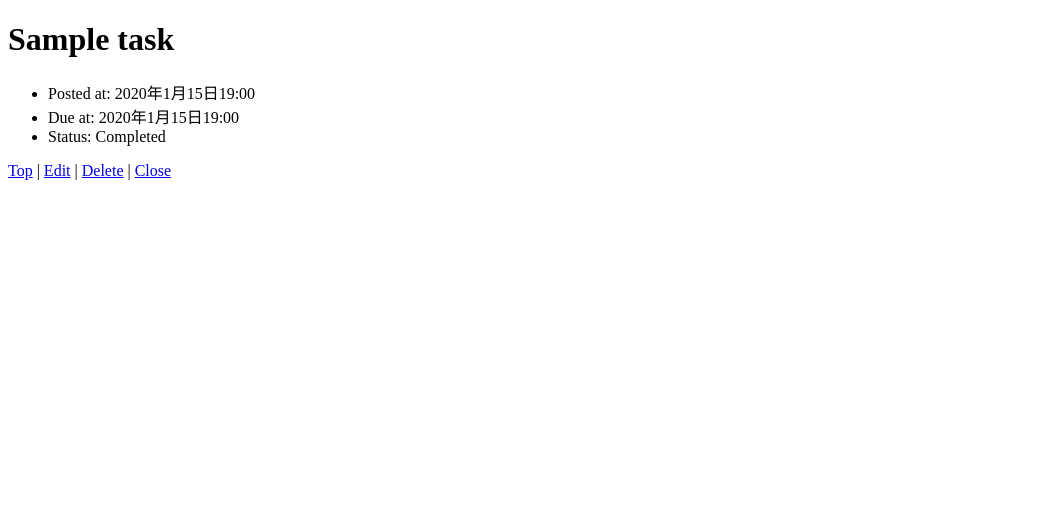
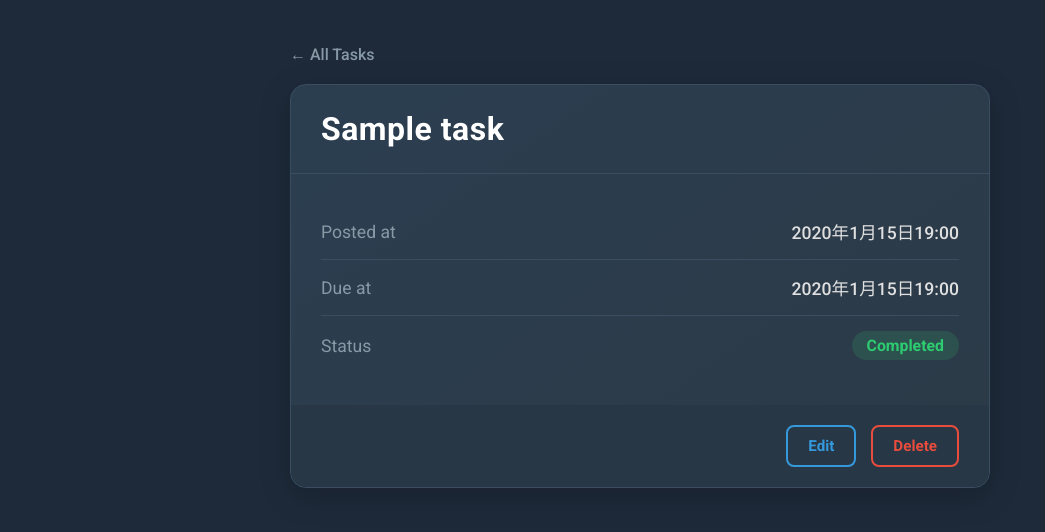
Before and after one commit to s1f102402237/django-test-exercise, a Django app: page /1/ in a window 1280 px wide. Shown: the top 532 px of the page, without its empty margins (0-1045 px from the left). Run offline with Django 5.2, Linux system fonts and the light colour scheme; tables that the repository leaves empty hold one stand-in row (values such as "Sample post").

Commit message:
detailページの装飾を追加

```diff
--- /dev/null
+++ b/todo/static/css/detail.css
@@ -0,0 +1,147 @@
+@import url('https://fonts.googleapis.com/css2?family=Roboto:wght@400;500;700&display=swap');
+
+body {
+    font-family: 'Roboto', sans-serif;
+    background-color: #1e2a3a;
+    color: #e0e0e0;
+    margin: 0;
+    padding: 25px;
+}
+
+.container {
+    width: 90%;
+    max-width: 700px;
+    margin: 20px auto;
+}
+
+.back-link {
+    display: inline-block;
+    margin-bottom: 20px;
+    color: #8899a6;
+    text-decoration: none;
+    font-weight: 500;
+    transition: color 0.2s;
+}
+.back-link:hover {
+    color: #3498db;
+}
+
+.task-card {
+    background: linear-gradient(145deg, #2b3e50, #2c3a47);
+    border-radius: 16px;
+    border: 1px solid #3a4d61;
+    box-shadow: 0 8px 32px rgba(0, 0, 0, 0.2);
+    overflow: hidden;
+}
+
+.card-header {
+    padding: 25px 30px;
+    border-bottom: 1px solid #3a4d61;
+}
+
+.card-header h2 {
+    margin: 0;
+    font-size: 2em;
+    font-weight: 700;
+    color: #ffffff;
+    letter-spacing: 0.5px;
+}
+
+.card-body {
+    padding: 30px;
+}
+
+.task-details {
+    list-style: none;
+    padding: 0;
+    margin: 0;
+}
+
+.task-details li {
+    display: flex;
+    justify-content: space-between;
+    align-items: center;
+    padding: 15px 0;
+    font-size: 1.1em;
+    border-bottom: 1px solid #3a4d61;
+}
+
+.task-details li:last-child {
+    border-bottom: none;
+}
+
+.task-details li span:first-child {
+    color: #8899a6;
+}
+
+.task-details li strong {
+    font-weight: 500;
+}
+
+
+.status-badge {
+    padding: 5px 15px;
+    border-radius: 15px;
+    font-weight: 700;
+    font-size: 0.9em;
+}
+.status-badge.completed {
+    background-color: rgba(46, 204, 113, 0.15);
+    color: #2ecc71;
+}
+.status-badge.not-completed {
+    background-color: rgba(231, 76, 60, 0.15);
+    color: #e74c3c;
+}
+
+.card-footer {
+    background-color: #273746;
+    padding: 20px 30px;
+    display: flex;
+    justify-content: flex-end;
+    gap: 15px;
+}
+
+.btn {
+    padding: 10px 20px;
+    border-radius: 8px;
+    text-decoration: none;
+    font-weight: 700;
+    border: none;
+    cursor: pointer;
+    font-size: 0.95em;
+    transition: opacity 0.2s ease;
+}
+.btn:hover {
+    opacity: 0.85;
+}
+
+.btn-edit {
+    background-color: transparent;
+    color: #3498db;
+    border: 2px solid #3498db;
+}
+.btn-edit:hover {
+    background-color: #3498db;
+    color: white;
+}
+
+.btn-close {
+    background-color: transparent;
+    color: #8899a6;
+    border: 2px solid #8899a6;
+}
+.btn-close:hover {
+    background-color: #8899a6;
+    color: #1e2a3a;
+}
+
+.btn-delete {
+    background-color: transparent;
+    color: #e74c3c;
+    border: 2px solid #e74c3c;
+}
+.btn-delete:hover {
+    background-color: #e74c3c;
+    color: white;
+}
--- a/todo/templates/todo/detail.html
+++ b/todo/templates/todo/detail.html
@@ -1,33 +1,51 @@
 {% load static %}
 <!DOCTYPE html>
 <html lang="ja">
-
     <head>
-    <title>To Do Application</title>
+        <title>{{ task.title }} - To Do Application</title>
         <meta charset="UTF-8">
         <meta name="author" content="INIAD">
+        <meta name="viewport" content="width=device-width, initial-scale=1.0">
+        <link rel="stylesheet" href="{% static 'css/detail.css' %}">
     </head>
 
     <body>
-    <h1>{{ task.title }}</h1>
-    <ul>
-      <li>Posted at: {{ task.posted_at }}</li>
+        <div class="container">
+            <a href="{% url 'index' %}" class="back-link">← All Tasks</a>
+            <div class="task-card">
+                <div class="card-header">
+                    <h2>{{ task.title }}</h2>
+                </div>
+                <div class="card-body">
+                    <ul class="task-details">
+                        <li>
+                            <span>Posted at</span>
+                            <strong>{{ task.posted_at }}</strong>
+                        </li>
                         {% if task.due_at %}
-      <li>Due at: {{ task.due_at }}</li>
+                        <li>
+                            <span>Due at</span>
+                            <strong>{{ task.due_at }}</strong>
+                        </li>
                         {% endif %}
+                        <li>
+                            <span>Status</span>
                             {% if task.completed %}
-      <li>Status: Completed</li>
+                            <span class="status-badge completed">Completed</span>
                             {% else %}
-      <li>Status: Not Completed</li>
+                            <span class="status-badge not-completed">Not Completed</span>
                             {% endif %}
+                        </li>
                     </ul>
-
-    <div>
-      <a href="{% url 'index' %}">Top</a>
-      | <a href="{% url 'update' task.id %}">Edit</a>
-      | <a href="{% url 'delete' task.id %}">Delete</a>
-      | <a href="{% url 'close' task.id %}">Close</a>
+                </div>
+                <div class="card-footer">
+                    <a href="{% url 'update' task.id %}" class="btn btn-edit">Edit</a>
+                    {% if not task.completed %}
+                    <a href="{% url 'close' task.id %}" class="btn btn-close">Close Task</a>
+                    {% endif %}
+                    <a href="{% url 'delete' task.id %}" class="btn btn-delete">Delete</a>
+                </div>
+            </div>
         </div>
     </body>
-
 </html>
```
Lines whose indentation alone changed are shown as unchanged.
